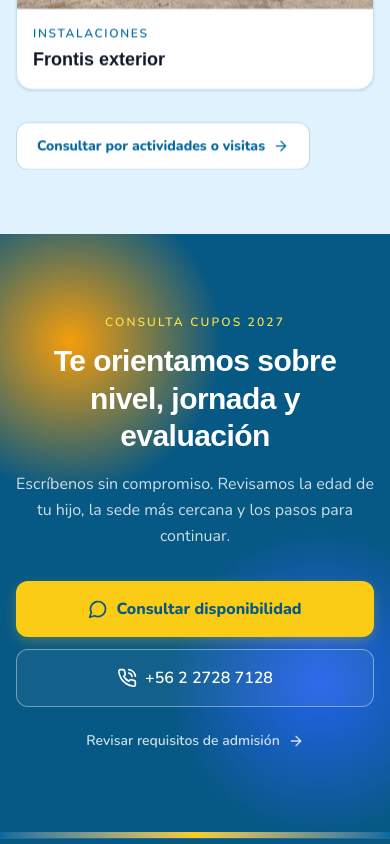
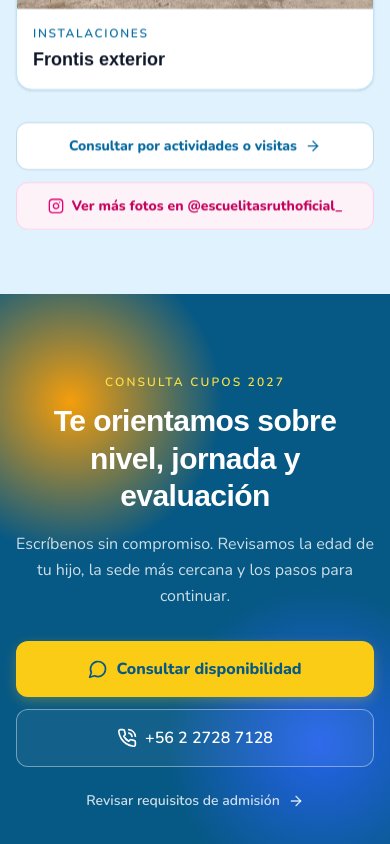
Before and after one commit to barvaro0411/escuelitas_ruth, a Next.js app: page /vida-escolar in a window 390 px wide. Shown: the part 6360-7204 px from the top of the page. Built offline with nearby package versions, Linux system fonts and the light colour scheme; no server answers; a web font is replaced by a local one.

Commit message:
fix(social): habilitar accesos directos e interactivos a Instagram en Header, Footer, Contacto y Vida Escolar

```diff
--- a/src/app/vida-escolar/page.tsx
+++ b/src/app/vida-escolar/page.tsx
@@ -6,6 +6,7 @@ import {
   CalendarDays,
   Camera,
   Images,
+  Instagram,
   Sparkles,
 } from "lucide-react";
 import CTASection from "@/components/sections/CTASection";
@@ -15,7 +16,7 @@ import WeeklyUpdates from "@/components/sections/WeeklyUpdates";
 import JsonLd from "@/components/seo/JsonLd";
 import { galleryImages } from "@/content/gallery";
 import { schoolLifeEvents } from "@/content/school-life";
-import { buildBreadcrumbsJsonLd } from "@/lib/site";
+import { buildBreadcrumbsJsonLd, siteConfig } from "@/lib/site";
 
 function formatSchoolDate(date: string) {
   return new Intl.DateTimeFormat("es-CL", {
@@ -175,13 +176,25 @@ export default function VidaEscolarPage() {
           <div className="mt-8">
             <PhotoGallery images={galleryImages} />
           </div>
-          <Link
-            href="/contacto"
-            className="mt-8 inline-flex min-h-12 items-center gap-2 rounded-xl border border-primary/25 bg-surface px-5 py-3 text-sm font-extrabold text-primary hover:border-primary"
-          >
-            Consultar por actividades o visitas{" "}
-            <ArrowRight className="h-4 w-4" aria-hidden="true" />
-          </Link>
+          <div className="mt-8 flex flex-col sm:flex-row gap-3 items-stretch sm:items-center">
+            <Link
+              href="/contacto"
+              className="inline-flex min-h-12 items-center justify-center gap-2 rounded-xl border border-primary/25 bg-surface px-5 py-3 text-sm font-extrabold text-primary hover:border-primary transition-colors cursor-pointer"
+            >
+              <span>Consultar por actividades o visitas</span>
+              <ArrowRight className="h-4 w-4" aria-hidden="true" />
+            </Link>
+            <a
+              href={siteConfig.social.instagram}
+              target="_blank"
+              rel="noopener noreferrer"
+              aria-label="Ver más fotos y actividades en Instagram"
+              className="inline-flex min-h-12 items-center justify-center gap-2 rounded-xl border border-pink-200 bg-pink-50 px-5 py-3 text-sm font-extrabold text-pink-700 hover:bg-pink-100 transition-colors cursor-pointer"
+            >
+              <Instagram className="h-4 w-4 text-pink-600 shrink-0" aria-hidden="true" />
+              <span>Ver más fotos en @escuelitasruthoficial_</span>
+            </a>
+          </div>
         </div>
       </section>
 
--- a/src/components/layout/Footer.tsx
+++ b/src/components/layout/Footer.tsx
@@ -157,6 +157,18 @@ export default function Footer() {
                     {siteConfig.contact.email.label}
                   </a>
                 </li>
+                <li className="flex items-center gap-3">
+                  <Instagram size={16} className="shrink-0 text-accent-on-dark" />
+                  <a
+                    href={siteConfig.social.instagram}
+                    target="_blank"
+                    rel="noopener noreferrer"
+                    aria-label="Instagram oficial @escuelitasruthoficial_"
+                    className="text-sm text-white/80 hover:text-pink-400 transition-colors font-semibold"
+                  >
+                    @escuelitasruthoficial_
+                  </a>
+                </li>
               </ul>
             </div>
           </div>
--- a/src/components/layout/Header.tsx
+++ b/src/components/layout/Header.tsx
@@ -129,11 +129,26 @@ export default function Header() {
             })}
 
             <a
+              href={siteConfig.social.instagram}
+              target="_blank"
+              rel="noopener noreferrer"
+              aria-label="Instagram oficial de Escuelitas Ruth"
+              title="Visitar Instagram oficial @escuelitasruthoficial_"
+              className={`ml-2 inline-flex h-11 w-11 items-center justify-center rounded-xl border transition-all hover:scale-105 active:scale-95 cursor-pointer ${
+                isSolid
+                  ? "border-border bg-surface text-pink-600 hover:border-pink-500 hover:bg-pink-50"
+                  : "border-white/30 bg-white/10 text-white hover:border-pink-400 hover:bg-white/20"
+              }`}
+            >
+              <Instagram size={19} aria-hidden="true" />
+            </a>
+
+            <a
               href={headerWhatsAppUrl}
               target="_blank"
               rel="noopener noreferrer"
               aria-label="Abrir WhatsApp para consultar disponibilidad 2027"
-              className="ml-4 inline-flex min-h-11 items-center justify-center gap-2 rounded-xl border border-action bg-action px-4 py-2.5 text-sm font-extrabold text-primary-dark transition-all hover:bg-action-hover btn-action-glow cursor-pointer"
+              className="ml-2 inline-flex min-h-11 items-center justify-center gap-2 rounded-xl border border-action bg-action px-4 py-2.5 text-sm font-extrabold text-primary-dark transition-all hover:bg-action-hover btn-action-glow cursor-pointer"
             >
               <MessageCircle size={17} aria-hidden="true" />
               Consultar disponibilidad
```
